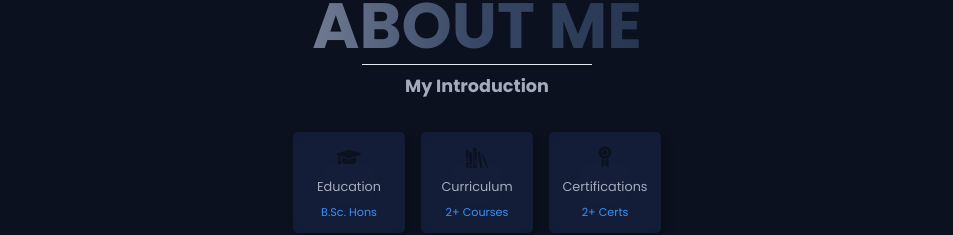
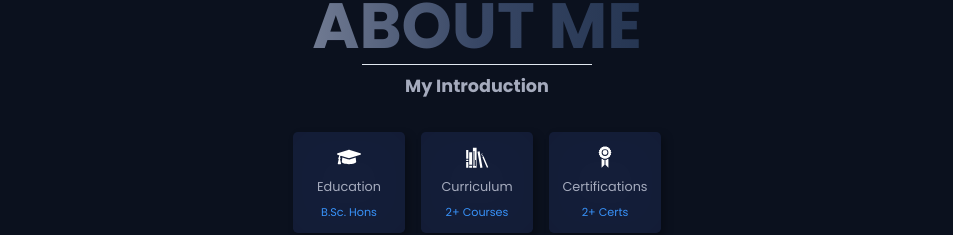
Before and after one commit to zeetaengrg/portfolio, a Next.js app: page / in a window 1280 px wide. Shown: the part 827-1062 px from the top of the page, without its empty margins (163-1116 px from the left). Built offline with nearby package versions, Linux system fonts and the light colour scheme.

Commit message:
style(color): color of the icon modified

```diff
--- a/components/elements/AboutMeWrapper/AboutMeWrapperStyle.js
+++ b/components/elements/AboutMeWrapper/AboutMeWrapperStyle.js
@@ -33,7 +33,7 @@ export const listItemStyle = {
 }
 
 export const iconStyle = {
-    color: "#0B111E",
+    color: "#fff",
     fontSize: "1.5rem",
     marginInlineEnd: "0rem"
 }
```
